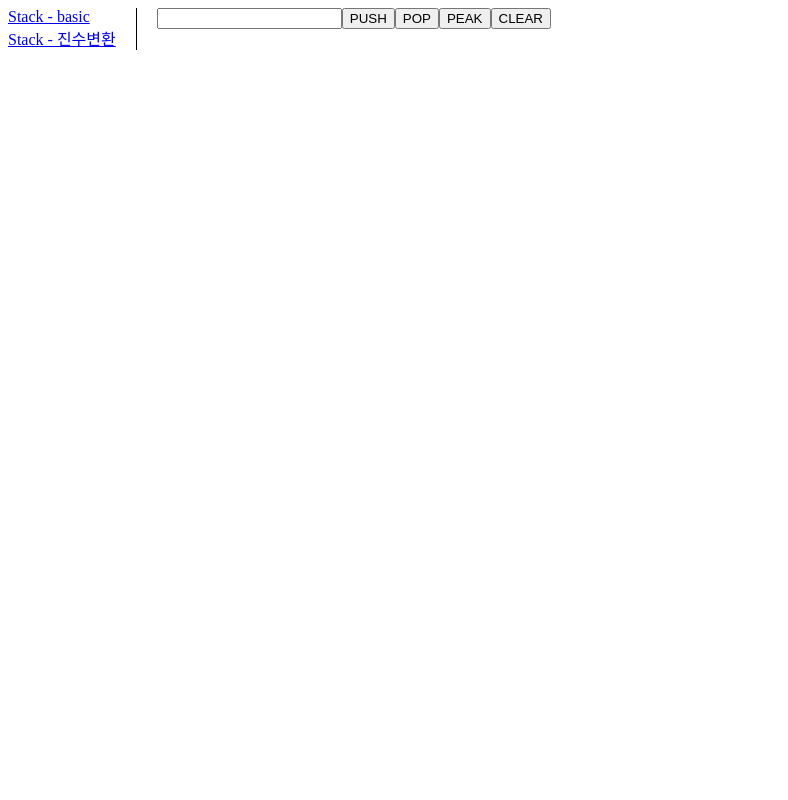
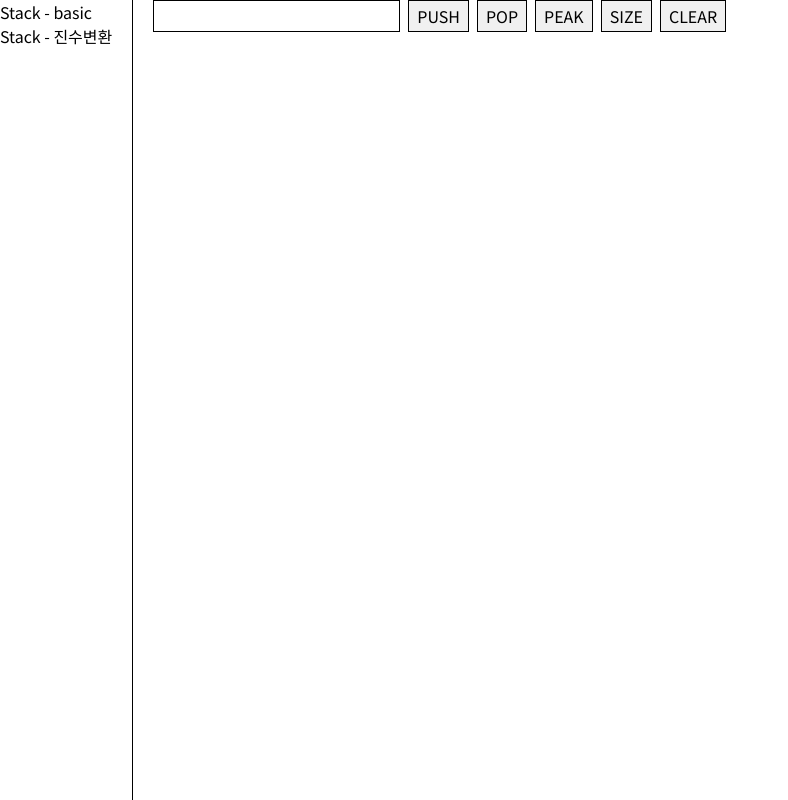
Before and after one commit to jhyoon97/ts-playground, a React (Create React App) app: page /stack-basic in a window 1280 px wide. Shown: the whole page, without its empty margins (0-788 px from the left). Built offline with nearby package versions, Linux system fonts and the light colour scheme.

Commit message:
* StackNumberBase: 16진법까지 가능하도록 수정 * resetCss, button input component

```diff
--- a/public/index.html
+++ b/public/index.html
@@ -15,6 +15,10 @@
       user's mobile device or desktop. See https://developers.google.com/web/fundamentals/web-app-manifest/
     -->
     <link rel="manifest" href="%PUBLIC_URL%/manifest.json" />
+    <link
+      href="https://fonts.googleapis.com/css2?family=Noto+Sans+KR:wght@400;700&display=swap"
+      rel="stylesheet"
+    />
     <!--
       Notice the use of %PUBLIC_URL% in the tags above.
       It will be replaced with the URL of the `public` folder during the build.
--- a/src/App.tsx
+++ b/src/App.tsx
@@ -1,10 +1,15 @@
 import { BrowserRouter } from "react-router-dom";
+import { Global } from "@emotion/react";
+
+// utils
+import resetCss from "utils/resetCss";
 
 import RouteList from "./RouteList";
 
 const App = () => {
   return (
     <BrowserRouter>
+      <Global styles={resetCss} />
       <RouteList />
     </BrowserRouter>
   );
--- /dev/null
+++ b/src/components/Button.tsx
@@ -0,0 +1,29 @@
+/* eslint-disable react/button-has-type */
+import { css } from "@emotion/react";
+
+// types
+import type { ButtonHTMLAttributes, ClassAttributes } from "react";
+
+const box = css`
+  padding: 0 0.5rem;
+  margin-right: 0.5rem;
+  background: #f0f0f0;
+  height: 2rem;
+  border: 1px solid black;
+  line-height: 1;
+`;
+
+const Button = ({
+  children,
+  type,
+  ...props
+}: ButtonHTMLAttributes<HTMLButtonElement> &
+  ClassAttributes<HTMLButtonElement>) => {
+  return (
+    <button css={box} type={type || "button"} {...props}>
+      {children}
+    </button>
+  );
+};
+
+export default Button;
--- /dev/null
+++ b/src/components/Input.tsx
@@ -0,0 +1,24 @@
+/* eslint-disable react/button-has-type */
+import { css } from "@emotion/react";
+
+// types
+import type { InputHTMLAttributes, ClassAttributes } from "react";
+
+const box = css`
+  padding: 0.5rem;
+  margin-right: 0.5rem;
+  height: 2rem;
+  background: #fff;
+  border: 1px solid black;
+  font-size: 1rem;
+  line-height: 1;
+`;
+
+const Button = (
+  props: InputHTMLAttributes<HTMLInputElement> &
+    ClassAttributes<HTMLInputElement>
+) => {
+  return <input css={box} {...props} />;
+};
+
+export default Button;
--- a/src/pages/Main.tsx
+++ b/src/pages/Main.tsx
@@ -4,6 +4,7 @@ import { css } from "@emotion/react";
 const box = css`
   display: flex;
   flex-direction: row;
+  height: 100vh;
 `;
 
 const side = css`
--- a/src/pages/StackBasic.tsx
+++ b/src/pages/StackBasic.tsx
@@ -1,5 +1,9 @@
 /* eslint-disable react/no-array-index-key */
-import { useState } from "react";
+import { useState, useEffect } from "react";
+
+// components
+import Input from "components/Input";
+import Button from "components/Button";
 
 // structures
 import Stack from "structures/Stack";
@@ -9,6 +13,12 @@ const stack = new Stack();
 const StackBasic = () => {
   const [data, setData] = useState(stack.getItems());
   const [input, setInput] = useState("");
+
+  useEffect(() => {
+    return () => {
+      stack.clear();
+    };
+  }, []);
 
   const handlePush = () => {
     stack.push(input);
@@ -22,7 +32,11 @@ const StackBasic = () => {
   };
 
   const handlePeak = () => {
-    console.log(stack.peek());
+    console.log(stack.peak());
+  };
+
+  const handleGetSize = () => {
+    console.log(stack.getSize());
   };
 
   const handleClear = () => {
@@ -41,17 +55,20 @@ const StackBasic = () => {
           handlePush();
         }}
       >
-        <input onChange={(e) => setInput(e.target.value)} value={input} />
-        <button type="submit">PUSH</button>
-        <button type="button" onClick={handlePop}>
+        <Input onChange={(e) => setInput(e.target.value)} value={input} />
+        <Button type="submit">PUSH</Button>
+        <Button type="button" onClick={handlePop}>
           POP
-        </button>
-        <button type="button" onClick={handlePeak}>
+        </Button>
+        <Button type="button" onClick={handlePeak}>
           PEAK
-        </button>
-        <button type="button" onClick={handleClear}>
+        </Button>
+        <Button type="button" onClick={handleGetSize}>
+          SIZE
+        </Button>
+        <Button type="button" onClick={handleClear}>
           CLEAR
-        </button>
+        </Button>
       </form>
     </div>
   );
--- a/src/pages/StackNumberBase.tsx
+++ b/src/pages/StackNumberBase.tsx
@@ -1,10 +1,15 @@
 /* eslint-disable react/no-array-index-key */
 import { useState } from "react";
+
+// components
+import Input from "components/Input";
+import Button from "components/Button";
 
 // structures
 import Stack from "structures/Stack";
 
 const stack = new Stack();
+const charset = "0123456789ABCDEF";
 
 const StackNumberBase = () => {
   const [results, setResults] = useState<Array<string>>([]);
@@ -13,10 +18,12 @@ const StackNumberBase = () => {
 
   const calc = (number: number, base: number) => {
     const division = Math.floor(number / base);
+
     if (division === 0) {
       stack.push(number);
       return;
     }
+
     stack.push(number % base);
     calc(division, base);
   };
@@ -31,17 +38,18 @@ const StackNumberBase = () => {
       return;
     }
 
-    if (Number(baseInput) > 10) {
-      alert("base number는 10 이하만 가능합니다.");
+    if (Number(baseInput) > 16) {
+      alert("base number는 16 이하만 가능합니다.");
       setBaseInput("");
       return;
     }
 
     calc(Number(numberInput), Number(baseInput));
+
     let result = "";
 
     while (!stack.isEmpty()) {
-      result += `${stack.pop()}`;
+      result += charset[stack.pop()];
     }
 
     setResults([
@@ -64,15 +72,15 @@ const StackNumberBase = () => {
           handleConvert();
         }}
       >
-        <input
+        <Input
           onChange={(e) => setNumberInput(e.target.value)}
           value={numberInput}
         />
-        <input
+        <Input
           onChange={(e) => setBaseInput(e.target.value)}
           value={baseInput}
         />
-        {numberInput && baseInput && <button type="submit">CONVERT</button>}
+        {numberInput && baseInput && <Button type="submit">CONVERT</Button>}
       </form>
     </div>
   );
--- a/src/structures/Stack.ts
+++ b/src/structures/Stack.ts
@@ -9,7 +9,7 @@ export default class Stack {
     return this.items.pop();
   }
 
-  peek() {
+  peak() {
     return this.items[this.items.length - 1];
   }
 
@@ -21,7 +21,7 @@ export default class Stack {
     this.items = [];
   }
 
-  size() {
+  getSize() {
     return this.items.length;
   }
 
--- /dev/null
+++ b/src/utils/resetCss.ts
@@ -0,0 +1,58 @@
+import { css } from "@emotion/react";
+
+export default () => css`
+  * {
+    margin: 0;
+    padding: 0;
+    font: inherit;
+    color: inherit;
+    font-family: "Noto Sans KR", sans-serif;
+    font-size: inherit;
+  }
+  code[class*="language-"] * {
+    font-family: inherit;
+  }
+  *,
+  :after,
+  :before {
+    box-sizing: border-box;
+    flex-shrink: 0;
+  }
+  :root {
+    -webkit-tap-highlight-color: transparent;
+    -webkit-text-size-adjust: 100%;
+    text-size-adjust: 100%;
+    cursor: default;
+    line-height: 1.5;
+    overflow-wrap: break-word;
+    word-break: break-word;
+    tab-size: 4;
+  }
+  html {
+    font-size: 16px;
+  }
+  html,
+  body {
+    height: 100%;
+  }
+  img,
+  picture,
+  video,
+  canvas,
+  svg {
+    display: block;
+    max-width: 100%;
+  }
+  button {
+    background: none;
+    border: 0;
+    cursor: pointer;
+  }
+  a {
+    text-decoration: none;
+  }
+  table {
+    border-collapse: collapse;
+    border-spacing: 0;
+  }
+`;
```
